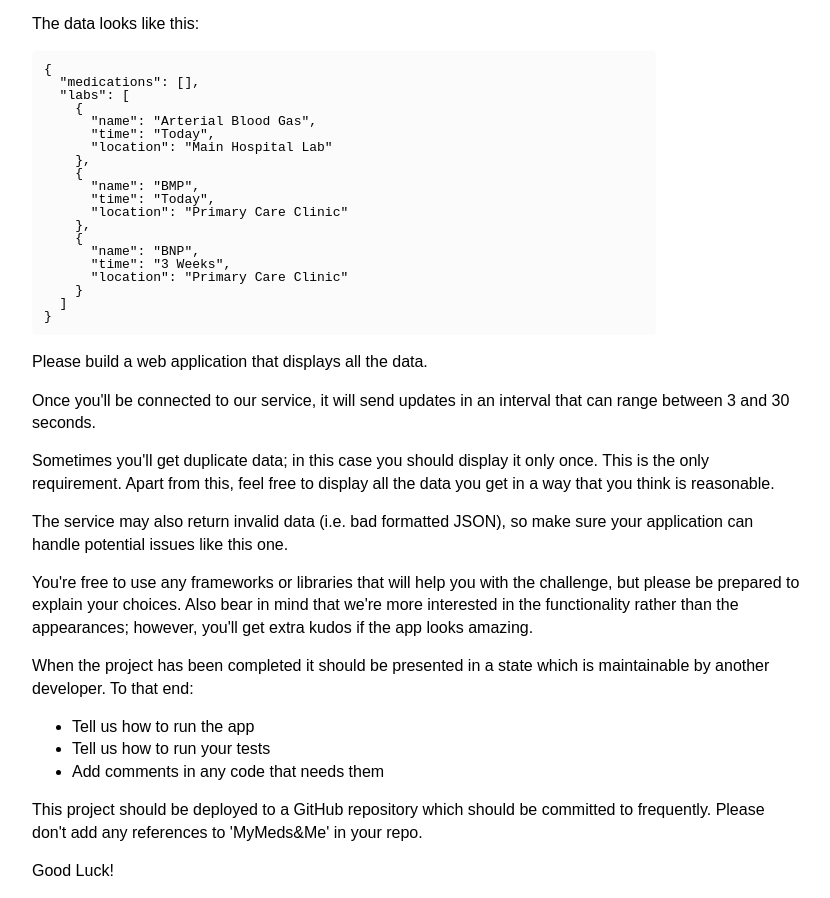
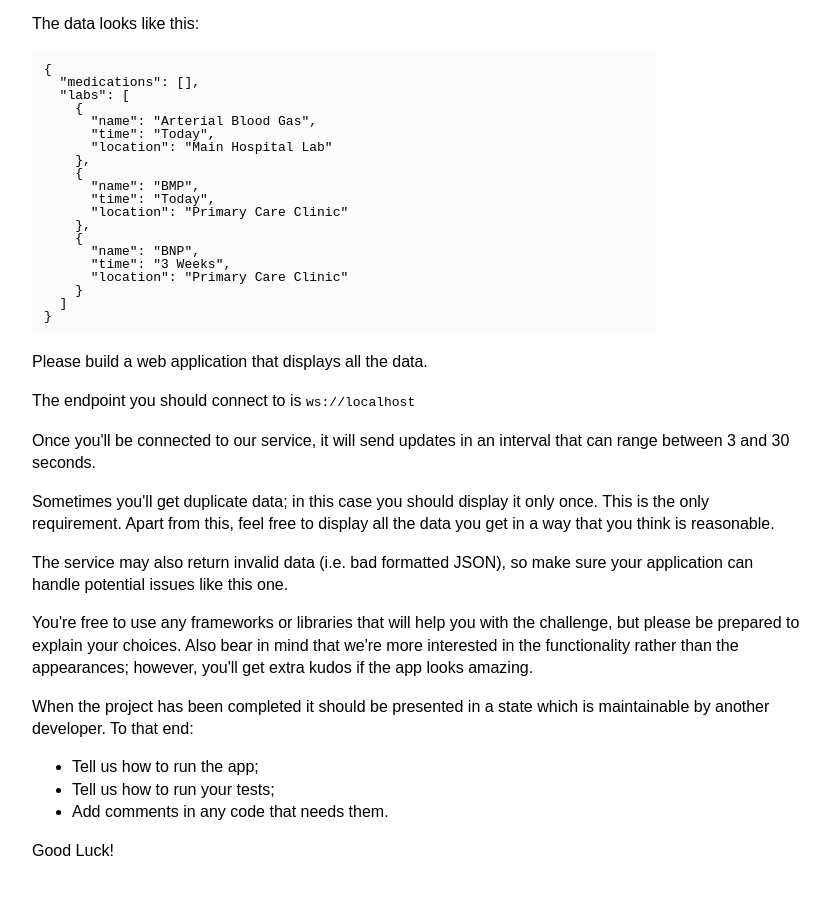
Before and after one commit to MyMedsAndMe/websockets_challenge, a website: page index.html in a window 1280 px wide. Shown: the part 91-989 px from the top of the page, without its empty margins (224-1054 px from the left). Drawn offline with Linux system fonts and the light colour scheme.

Commit message:
Add endpoint

```diff
--- a/index.html
+++ b/index.html
@@ -44,17 +44,21 @@
   ]
 }</code></pre>
   <p>Please build a web application that displays all the data.</p>
+  <p>The endpoint you should connect to is <code id="wshost"></code></p>
   <p>Once you'll be connected to our service, it will send updates in an interval that can range between 3 and 30 seconds.</p>
   <p>Sometimes you'll get duplicate data; in this case you should display it only once. This is the only requirement. Apart from this, feel free to display all the data you get in a way that you think is reasonable.</p>
   <p>The service may also return invalid data (i.e. bad formatted JSON), so make sure your application can handle potential issues like this one.</p>
   <p>You're free to use any frameworks or libraries that will help you with the challenge, but please be prepared to explain your choices. Also bear in mind that we're more interested in the functionality rather than the appearances; however, you'll get extra kudos if the app looks amazing.</p>
   <p>When the project has been completed it should be presented in a state which is maintainable by another developer. To that end:</p>
   <ul>
-  <li>Tell us how to run the app</li>
-  <li>Tell us how to run your tests</li>
-  <li>Add comments in any code that needs them</li>
+  <li>Tell us how to run the app;</li>
+  <li>Tell us how to run your tests;</li>
+  <li>Add comments in any code that needs them.</li>
   </ul>
-  <p>This project should be deployed to a GitHub repository which should be committed to frequently. Please don't add any references to 'MyMeds&amp;Me' in your repo.</p>
   <p>Good Luck!</p>
+
+  <script>
+    document.getElementById('wshost').innerText = location.origin.replace(/^http/, 'ws')
+  </script>
 </body>
 </html>
```
